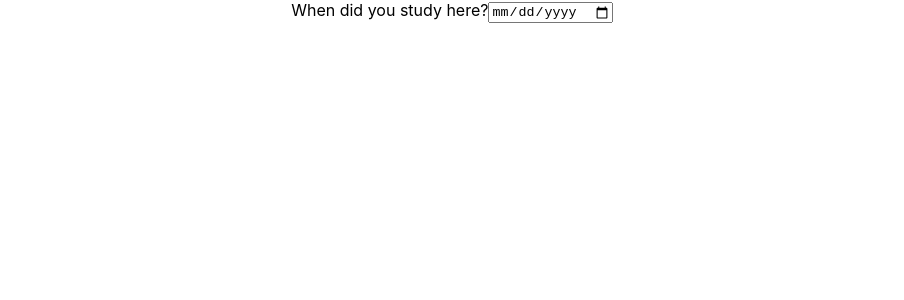
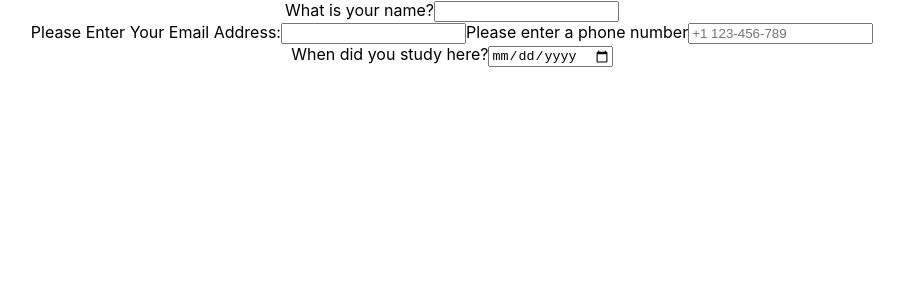
Before and after one commit to jackalot/o-cv-project, a React (Create React App) app: page / in a window 1280 px wide. Shown: the top 300 px of the page, without its empty margins (188-1092 px from the left). Built offline with nearby package versions, Linux system fonts and the light colour scheme; the HTML template or start-up script is replaced by a standard one.

Commit message:
in the OverView component, the GeneralInformation component is called

```diff
--- a/src/components/Overview.js
+++ b/src/components/Overview.js
@@ -16,6 +16,7 @@ class GeneralInformation extends React.Component {
 class OverView extends React.Component {
     render () {
       return <div>
+        <GeneralInformation></GeneralInformation>
         <DateField fieldName="dateOfStudy" className="date-of-study" labelText="When did you study here?"></DateField>
       </div>
     }
```
